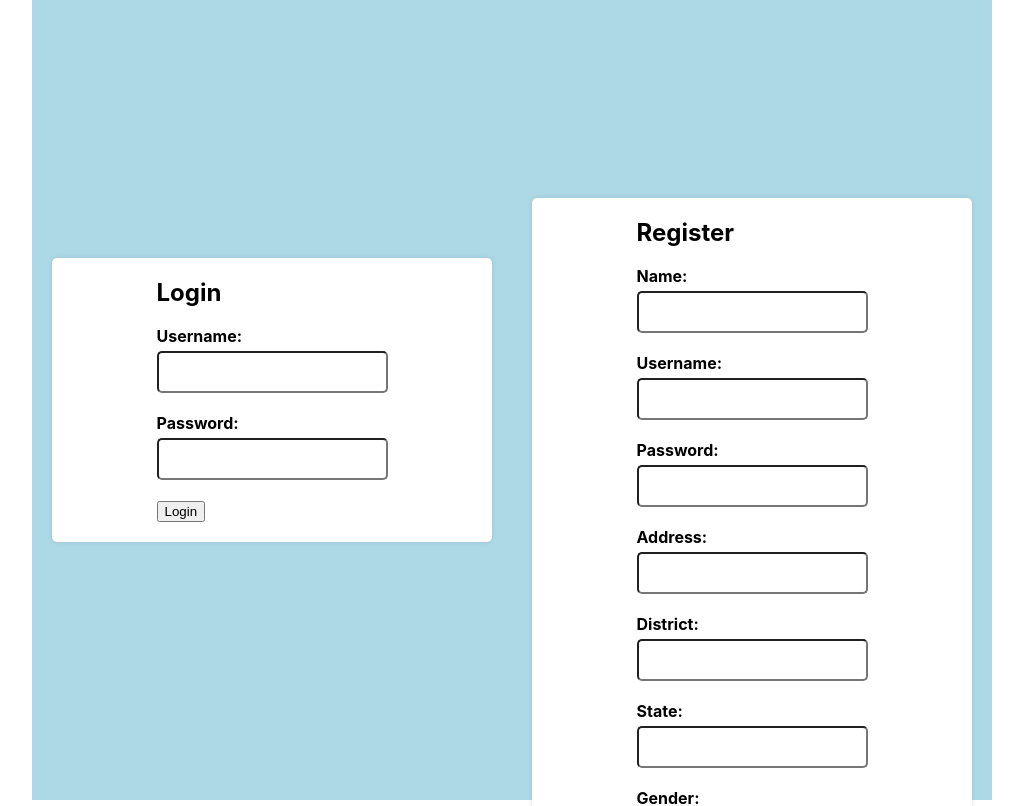
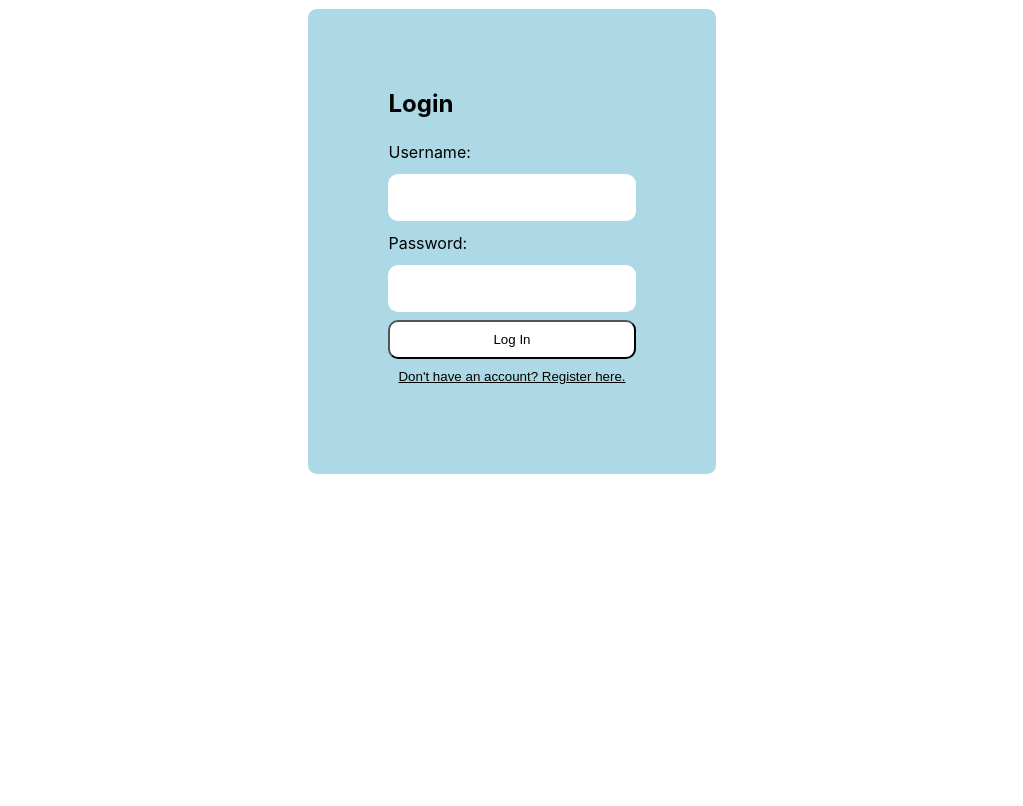
Before and after one commit to jayparekh691/SPE_major_project, a React (Create React App) app in the folder client/: page / in a window 1280 px wide. Shown: the top 806 px of the page, without its empty margins (128-1151 px from the left). Built offline with nearby package versions, Linux system fonts and the light colour scheme.

Commit message:
updated UI

```diff
--- a/client/src/App.css
+++ b/client/src/App.css
@@ -4,7 +4,9 @@
   justify-content: center;
   align-items: center;
   font-family: -apple-system, BlinkMacSystemFont, 'Segoe UI', Roboto, Oxygen,
-    Ubuntu, Cantarell, 'Open Sans', 'Helvetica Neue', sans-serif;
+  Ubuntu, Cantarell, 'Open Sans', 'Helvetica Neue', sans-serif;
+  /*background-image: linear-gradient(79deg, #7439db, #C66FBC 48%, #F7944D);*/
+
 }
 
 body {
@@ -12,43 +14,43 @@ body {
   padding: 0;
 }
 
-.auth {
-  display: flex;
-  justify-content: center;
-  align-items: center;
-  height: 100vh;
-  background-color: #f2f2f2;
-}
+/*.auth {*/
+/*  display: flex;*/
+/*  justify-content: center;*/
+/*  align-items: center;*/
+/*  height: 100vh;*/
+/*  background-color: #f2f2f2;*/
+/*}*/
 
-.auth-container {
-  display: flex;
-  flex-direction: column;
-  justify-content: center;
-  align-items: center;
-  padding: 20px;
-  background-color: white;
-  border-radius: 5px;
-  box-shadow: 0 0 5px rgba(0, 0, 0, 0.1);
-  margin: 20px;
-  width: 400px;
-}
+/*.auth-container {*/
+/*  display: flex;*/
+/*  flex-direction: column;*/
+/*  justify-content: center;*/
+/*  align-items: center;*/
+/*  padding: 20px;*/
+/*  background-color: white;*/
+/*  border-radius: 5px;*/
+/*  box-shadow: 0 0 5px rgba(0, 0, 0, 0.1);*/
+/*  margin: 20px;*/
+/*  width: 400px;*/
+/*}*/
 
-.form-group {
-  display: flex;
-  flex-direction: column;
-  margin-bottom: 20px;
-}
+/*.form-group {*/
+/*  display: flex;*/
+/*  flex-direction: column;*/
+/*  margin-bottom: 20px;*/
+/*}*/
 
-label {
-  font-weight: bold;
-  margin-bottom: 5px;
-}
+/*label {*/
+/*  font-weight: bold;*/
+/*  margin-bottom: 5px;*/
+/*}*/
 
-input {
-  padding: 10px;
-  font-size: 16px;
-  border-radius: 5px;
-}
+/*input {*/
+/*  padding: 10px;*/
+/*  font-size: 16px;*/
+/*  border-radius: 5px;*/
+/*}*/
 
 .navbar {
   margin: 0;
@@ -69,32 +71,36 @@ a {
   font-size: 25px;
 }
 
-.create-event {
-  display: flex;
-  flex-direction: column;
-  justify-content: center;
-  align-items: center;
-  padding: 100px;
-  background-color: white;
-  border-radius: 5px;
-  box-shadow: 0 0 5px rgba(0, 0, 0, 0.1);
-  margin: 20px;
-  width: 400px;
-}
+/*.create-event {*/
+/*  display: flex;*/
+/*  flex-direction: column;*/
+/*  justify-content: center;*/
+/*  align-items: center;*/
+/*  padding: 100px;*/
+/*  background-color: white;*/
+/*  border-radius: 5px;*/
+/*  box-shadow: 0 0 5px rgba(0, 0, 0, 0.1);*/
+/*  margin: 20px;*/
+/*  width: 400px;*/
+/*}*/
 .create-event form {
   display: flex;
   flex-direction: column;
 }
 ul {
   list-style: none;
-  padding: 0;
-  margin: 0;
+  padding:10px;
+  margin: 30px;
+  display: inline-list-item;
+  /*justify-content: flex-start;*/
+  /*flex-direction: row;*/
+
 }
 
 li {
   border: 1px solid black;
-  padding: 10px;
-  margin-bottom: 10px;
+  padding: 30px;
+  margin: 30px;
 }
 
 h2 {
@@ -115,3 +121,46 @@ p {
   max-width: 400px;
   font-size: 12px;
 }
+
+
+.auth-form-container, .login-form, .register-form, .create-event {
+  display: flex;
+  flex-direction: column;
+  background: lightblue;
+}
+
+@media screen and (min-width: 600px) {
+  .auth-form-container {
+    padding: 5rem;
+    border: 1px solid white;
+    border-radius: 10px;
+    margin: 0.5rem;
+  }
+}
+
+label {
+  text-align: left;
+  padding: 0.25rem 0;
+}
+
+input {
+  margin: 0.5rem 0;
+  padding: 1rem;
+  border: none;
+  border-radius: 10px;
+}
+
+button {
+  background-color: white;
+  padding: 10px;
+  border-radius: 10px;
+  cursor: pointer;
+  /*color: #7439db;*/
+}
+
+.link-btn {
+  background: none;
+  border: none;
+  color: black;
+  text-decoration: underline;
+}
--- a/client/src/App.js
+++ b/client/src/App.js
@@ -8,6 +8,7 @@ import Navbar from './components/navbar'
 import {useCookies} from "react-cookie";
 import AddHobbies from "./pages/addHobbies";
 import YourEvents from "./pages/yourEvents";
+import Register from "./pages/register";
 
 function App() {
   const [cookies, setCookies] = useCookies(['access_token'])
@@ -22,6 +23,7 @@ function App() {
 
           <Routes>
             <Route path="/" element={<Auth />}></Route>
+            <Route path="/register" element={<Register />}></Route>
             <Route path="/home" element={<Home />}></Route>
             <Route path="/addHobbies" element={<AddHobbies />}></Route>
             <Route path="/yourEvents" element={<YourEvents />}></Route>
--- a/client/src/config.js
+++ b/client/src/config.js
@@ -12,10 +12,10 @@
 // const BACKEND_URL = process.env.REACT_APP_STAGE === 'local'? 'http://localhost:3001': process.env.REACT_APP_BACKEND_URL
 // const FRONTEND_URL = process.env.REACT_APP_STAGE === 'local'? 'http://localhost:3000': process.env.REACT_APP_FRONTEND_URL
 
-const BACKEND_URL = `${process.env.REACT_APP_BACKEND_URL}`
+// const BACKEND_URL = `${process.env.REACT_APP_BACKEND_URL}`
 const FRONTEND_URL = `${process.env.REACT_APP_FRONTEND_URL}`
 
-// const BACKEND_URL = 'http://localhost:3001'
+const BACKEND_URL = 'http://localhost:3001'
 // const FRONTEND_URL = 'http://localhost:3000'
 
 export { BACKEND_URL, FRONTEND_URL }
--- a/client/src/pages/auth.js
+++ b/client/src/pages/auth.js
@@ -10,10 +10,10 @@ import Register from "./register";
 
 
 export default function Auth() {
-  return (
-    <div className="auth" style={{backgroundColor:'lightblue'}}>
-      <Login />
-      <Register />
-    </div>
-  )
+    return (
+        <div className="auth">
+            <Login />
+            {/*<Register />*/}
+        </div>
+    )
 }
--- a/client/src/pages/createEvent.js
+++ b/client/src/pages/createEvent.js
@@ -1,5 +1,8 @@
 import React, { useEffect, useState } from 'react'
 import axios from 'axios'
+import DatePicker from 'react-date-picker';
+import 'react-date-picker/dist/DatePicker.css';
+import 'react-calendar/dist/Calendar.css';
 import { useGetUserID } from '../hooks/useGetUserID'
 import { useNavigate } from 'react-router-dom'
 import { useCookies } from 'react-cookie'
@@ -11,6 +14,8 @@ export default function CreateEvent() {
   const userID = useGetUserID()
   const [cookies, _] = useCookies(['access_token'])
   const [hobbies, setHobbies] = useState([])
+  const [selectedRegistrationDate,setSelectedRegistrationDate] = useState(new Date())
+  const [selectedEventDate, setSelectedEventDate] = useState(new Date())
   const [newevent, setNewEvent] = useState({
     eventname: '',
     hobbyname: '',
@@ -44,12 +49,23 @@ export default function CreateEvent() {
   const handleChange = (event) => {
     const { name, value } = event.target
     setNewEvent({ ...newevent, [name]: value })
-    console.log(name, value)
+    // console.log(name, value)
+  }
+
+  const handleChangeRegistrationDate = (date)=>{
+    setSelectedRegistrationDate(date)
+    let formattedDate = `${date.getDate()}/${date.getMonth() + 1}/${date.getFullYear()}`;
+    newevent.registrationDate=formattedDate
+  }
+
+  const handleChangeEventDate = (date)=>{
+    setSelectedEventDate(date)
+    let formattedDate = `${date.getDate()}/${date.getMonth() + 1}/${date.getFullYear()}`;
+    newevent.eventDate=formattedDate
   }
 
   const handleSubmit = async (event) => {
     event.preventDefault()
-
     try {
       await axios.post(
           backend + '/events',
@@ -66,10 +82,11 @@ export default function CreateEvent() {
     }
   }
 
+
   return (
-    <div className="create-event">
+      <div className="auth-form-container">
         <h2>Create event</h2>
-      <form onSubmit={handleSubmit}>
+        <form className="create-event" onSubmit={handleSubmit}>
           <label htmlFor="eventname">Event Name:</label>
           <input
               type="text"
@@ -83,14 +100,6 @@ export default function CreateEvent() {
           <br />
 
           <label htmlFor="hobbyname">Hobby Name:</label>
-        {/* <input
-          type="text"
-          id="hobbyname"
-          name="hobbyname"
-          value={newevent.hobbyname}
-          onChange={handleChange}
-          required
-        /> */}
           <select
               type="text"
               id="hobbyname"
@@ -108,13 +117,10 @@ export default function CreateEvent() {
           <br />
 
           <label htmlFor="registrationDate">Registration Date Deadline:</label>
-        <input
-          type="text"
-          id="registrationDate"
-          name="registrationDate"
-          value={newevent.registrationDate}
-          onChange={handleChange}
-          required
+
+          <DatePicker
+              value={selectedRegistrationDate}
+              onChange={handleChangeRegistrationDate}
           />
           <br />
           <br />
@@ -166,13 +172,9 @@ export default function CreateEvent() {
           <br />
 
           <label htmlFor="eventDate">Event Date:</label>
-        <input
-          type="text"
-          id="eventDate"
-          name="eventDate"
-          value={newevent.eventDate}
-          onChange={handleChange}
-          required
+          <DatePicker
+              value={selectedEventDate}
+              onChange={handleChangeEventDate}
           />
           <br />
           <br />
--- a/client/src/pages/login.js
+++ b/client/src/pages/login.js
@@ -11,7 +11,7 @@ const backend = BACKEND_URL + '/api'
 export const validateInput = (str = '') => str.includes('@')
 
 export default function Login() {
-  console.log(backend)
+  // console.log(backend)
   const [_, setCookies] = useCookies(['access_token'])
 
   const [username, setUsername] = useState('')
@@ -37,10 +37,9 @@ export default function Login() {
   }
 
   return (
-    <div className="auth-container">
-      <form onSubmit={handleSubmit}>
+      <div className="auth-form-container">
         <h2>Login</h2>
-        <div className="form-group">
+        <form className="login-form" onSubmit={handleSubmit}>
           <label htmlFor="username">Username:</label>
           <input
               required
@@ -49,8 +48,6 @@ export default function Login() {
               value={username}
               onChange={(event) => setUsername(event.target.value)}
           />
-        </div>
-        <div className="form-group">
           <label htmlFor="password">Password:</label>
           <input
               required
@@ -59,9 +56,9 @@ export default function Login() {
               value={password}
               onChange={(event) => setPassword(event.target.value)}
           />
-        </div>
-        <button type="submit">Login</button>
+          <button type="submit">Log In</button>
         </form>
+        <button className="link-btn" onClick={() => navigate('/register')}>Don't have an account? Register here.</button>
       </div>
   )
 }
--- a/client/src/pages/register.js
+++ b/client/src/pages/register.js
@@ -36,17 +36,19 @@ const Register = () => {
         mobilenumber,
       })
       alert('Registration Completed! Login to continue')
-      window.location.reload()
+      // window.location.reload()
+      navigate("/")
     } catch (error) {
       alert(error.message)
     }
   }
 
   return (
-    <div className="auth-container" style={{ marginTop: '400px' }}>
-      <form onSubmit={handleSubmit}>
+      <div className="auth-form-container">
         <h2>Register</h2>
-        <div className="form-group">
+        <form className="register-form" onSubmit={handleSubmit}>
+
+          {/*<div className="form-group">*/}
           <label htmlFor="name">Name:</label>
           <input
               required
@@ -54,9 +56,10 @@ const Register = () => {
               id="name"
               value={name}
               onChange={(event) => setName(event.target.value)}
+              placeholder="full name"
           />
-        </div>
-        <div className="form-group">
+          {/*</div>*/}
+          {/*<div className="form-group">*/}
           <label htmlFor="username">Username:</label>
           <input
               required
@@ -64,9 +67,10 @@ const Register = () => {
               id="username"
               value={username}
               onChange={(event) => setUsername(event.target.value)}
+              placeholder="username"
           />
-        </div>
-        <div className="form-group">
+          {/*</div>*/}
+          {/*<div className="form-group">*/}
           <label htmlFor="password">Password:</label>
           <input
               required
@@ -74,9 +78,10 @@ const Register = () => {
               id="password"
               value={password}
               onChange={(event) => setPassword(event.target.value)}
+              placeholder="password"
           />
-        </div>
-        <div className="form-group">
+          {/*</div>*/}
+          {/*<div className="form-group">*/}
           <label htmlFor="address">Address:</label>
           <input
               required
@@ -84,9 +89,10 @@ const Register = () => {
               id="address"
               value={address}
               onChange={(event) => setAddress(event.target.value)}
+              placeholder="address"
           />
-        </div>
-        <div className="form-group">
+          {/*</div>*/}
+          {/*<div className="form-group">*/}
           <label htmlFor="district">District:</label>
           <input
               required
@@ -95,9 +101,9 @@ const Register = () => {
               onkeyup="this.value = this.value.toUpperCase();"
               value={district}
               onChange={(event) => setDistrict(event.target.value)}
+              placeholder="district"
           />
-        </div>
-        <div className="form-group">
+
           <label htmlFor="state">State:</label>
           <input
               required
@@ -105,11 +111,11 @@ const Register = () => {
               id="state"
               value={state}
               onChange={(event) => setState(event.target.value)}
+              placeholder="state"
           />
-        </div>
-        <div className="form-group">
+
           <label htmlFor="gender">Gender:</label>
-          <div>
+          <div >
             <input
                 required
                 type="radio"
@@ -117,6 +123,8 @@ const Register = () => {
                 name="gender"
                 value="Male"
                 onChange={(event) => setGender(event.target.value)}
+                style={{margin:"10px"}}
+
             />
             Male
             <input
@@ -126,12 +134,13 @@ const Register = () => {
                 name="gender"
                 value="Female"
                 onChange={(event) => setGender(event.target.value)}
+                style={{margin:"10px"}}
             />
             Female
-          </div>
+            {/*</div>*/}
           </div>
 
-        <div className="form-group">
+          {/*<div className="form-group">*/}
           <label htmlFor="mobilenumber">Mobile number:</label>
           <input
               required
@@ -140,9 +149,11 @@ const Register = () => {
               value={mobilenumber}
               onChange={(event) => setMobilenumber(event.target.value)}
           />
-        </div>
+          {/*</div>*/}
           <button type="submit">Register</button>
         </form>
+        <button className="link-btn" onClick={() => navigate('/')}>Already have an account? Login here.</button>
+
       </div>
   )
 }
```
Also changed, not shown: client/src/pages/addHobbies.js (indentation only), client/src/pages/home.js (indentation only), client/src/pages/participatedEvents.js (indentation only), client/src/pages/yourEvents.js (indentation only), 2 other files (tests, documents, lock files or other folders). Lines whose indentation alone changed are shown as unchanged.
